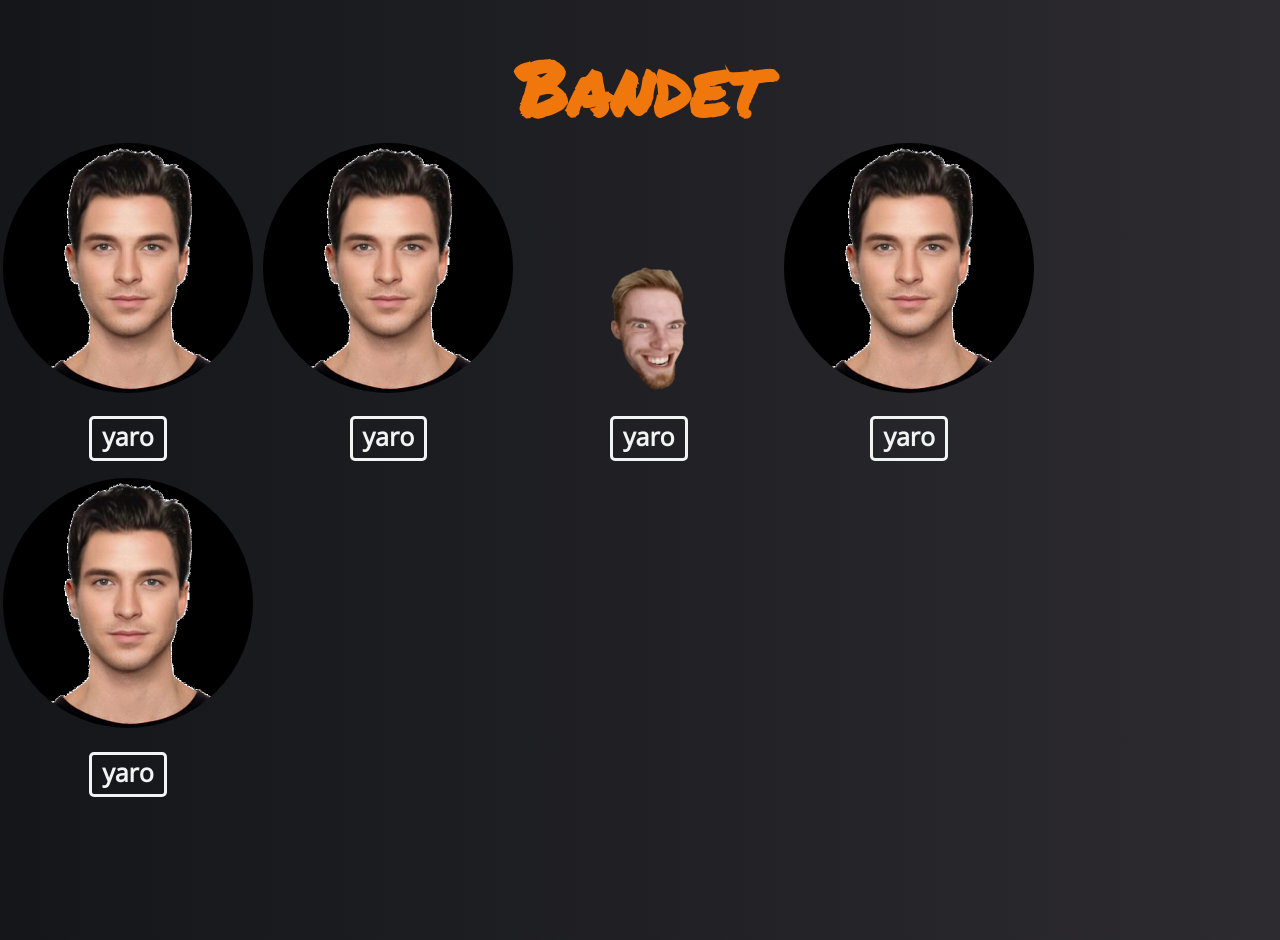
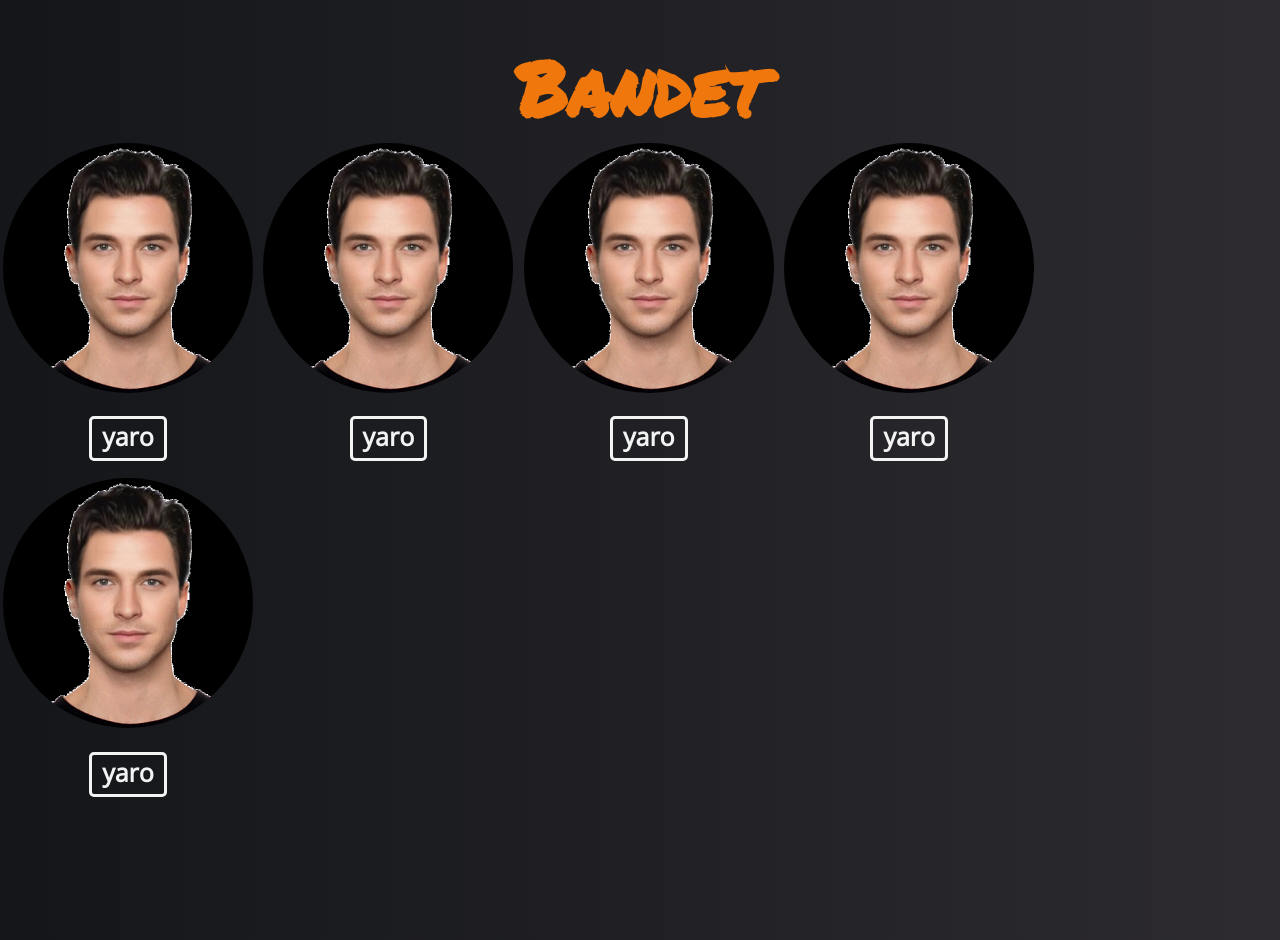
Before and after one commit to 0us/0us.github.io, a plain HTML site: page about.html in a window 1280 px wide. Shown: the part 1037-1977 px from the top of the page. Drawn offline with nearby package versions, Linux system fonts and the light colour scheme; files whose address does not match are found by name.

Commit message:
Removed beutiful picture
Removed beutiful picture

```diff
--- a/about.html
+++ b/about.html
@@ -48,7 +48,7 @@
     </div>
     <!---->
     <div class="bandMember">
-      <img src="assets/frode.png">
+      <img src="assets/Band-Medlem.png">
       <h2><a href="#">yaro</a></h2>
     </div>
     <!---->
```
Also changed, not shown: assets/frode.png (deleted).
